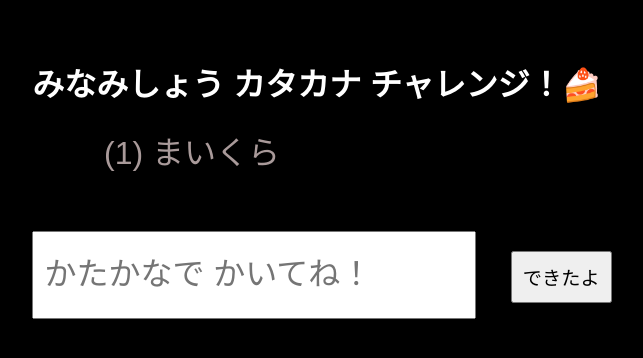
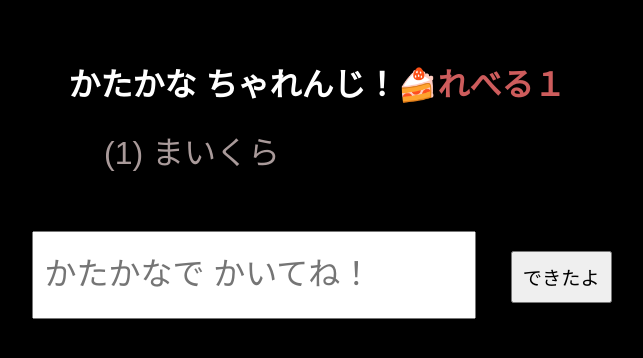
Before and after one commit to hToko-jp/Katakana, a plain HTML site: page index.html in a window 1280 px wide. Shown: the whole page, without its empty margins (323-966 px from the left). Drawn offline with Linux system fonts and the light colour scheme.

Commit message:
メッセ

```diff
--- a/index.html
+++ b/index.html
@@ -13,6 +13,10 @@
       background-color: black;
       color: white;
     }
+
+span{
+    color: indianred;
+}
 
     input, button {
       font-size: 1.2em;
@@ -85,7 +89,7 @@
   </style>
 </head>
 <body>
-  <h1>みなみしょう カタカナ チャレンジ！🍰</h1>
+  <h1>かたかな ちゃれんじ！🍰<span>れべる１</span></h1>
   <p id="score"></p>
   <p id="question"></p>
   <input type="text" id="answer" placeholder="かたかなで かいてね！">
```
